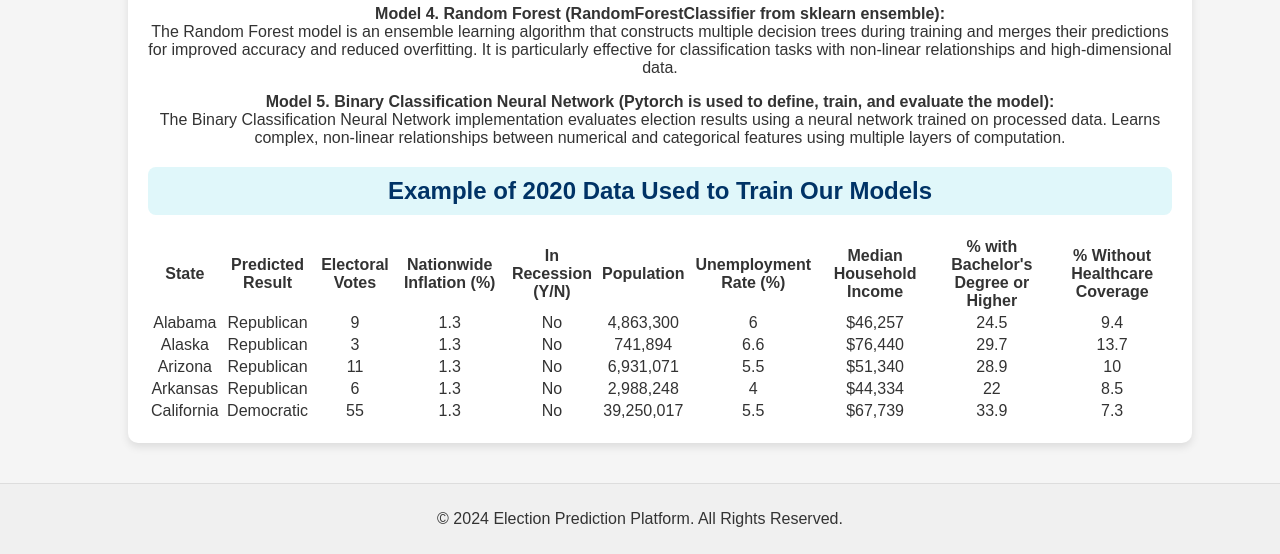
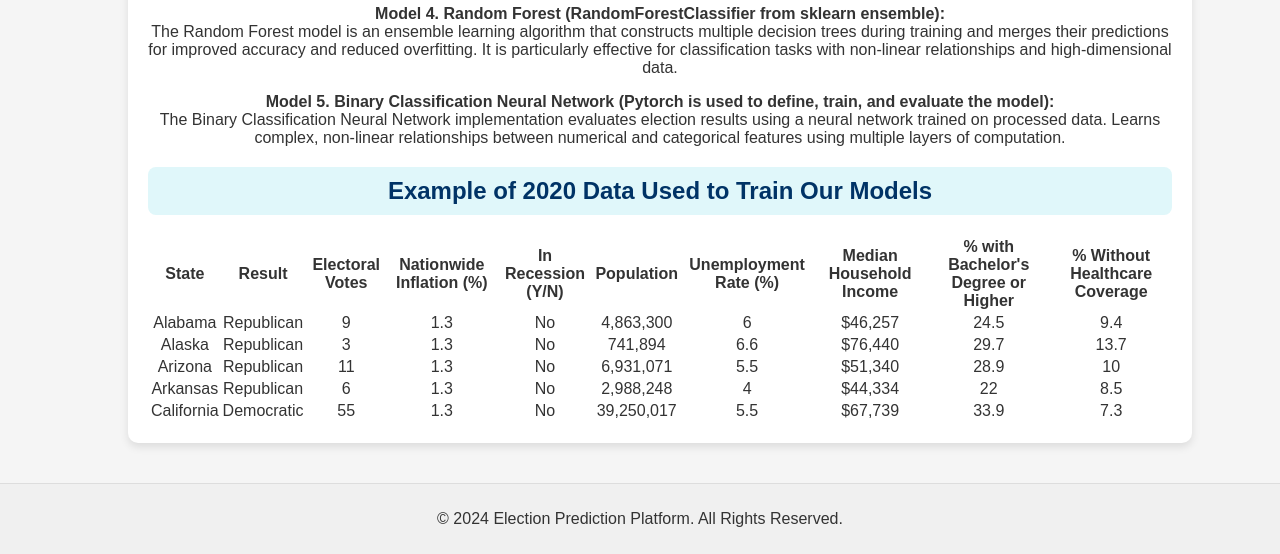
Before and after one commit to sjhaleprogrammer/CSCI6020-final-project, a Flask app: page /about in a window 1280 px wide. Shown: the part 995-1549 px from the top of the page. Run offline with Flask 3, Linux system fonts and the light colour scheme.

Commit message:
Update about.html

```diff
--- a/frontend/templates/about.html
+++ b/frontend/templates/about.html
@@ -70,7 +70,7 @@
                     <thead>
                         <tr>
                             <th>State</th>
-                            <th>Predicted Result</th>
+                            <th>Result</th>
                             <th>Electoral Votes</th>
                             <th>Nationwide Inflation (%)</th>
                             <th>In Recession (Y/N)</th>
```
